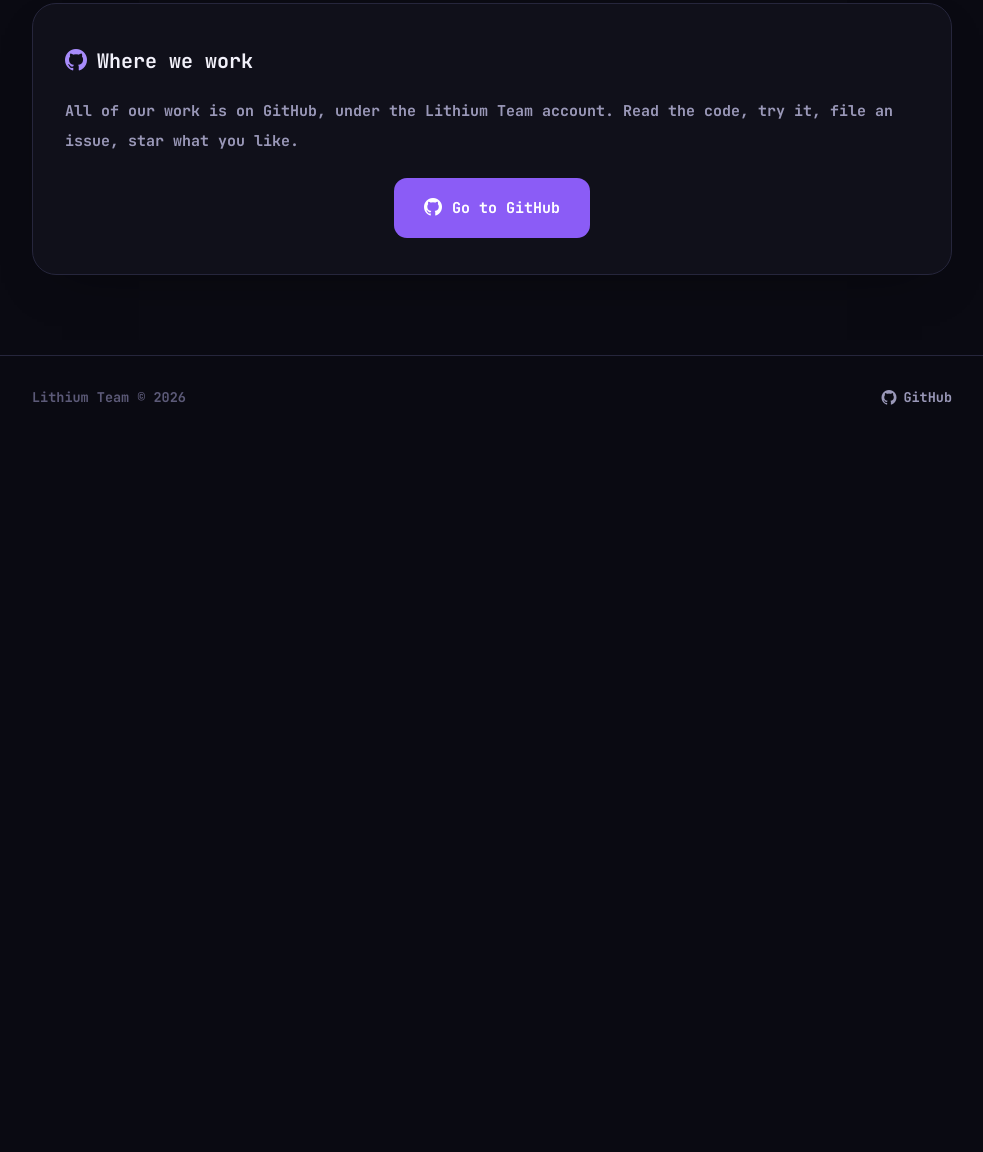
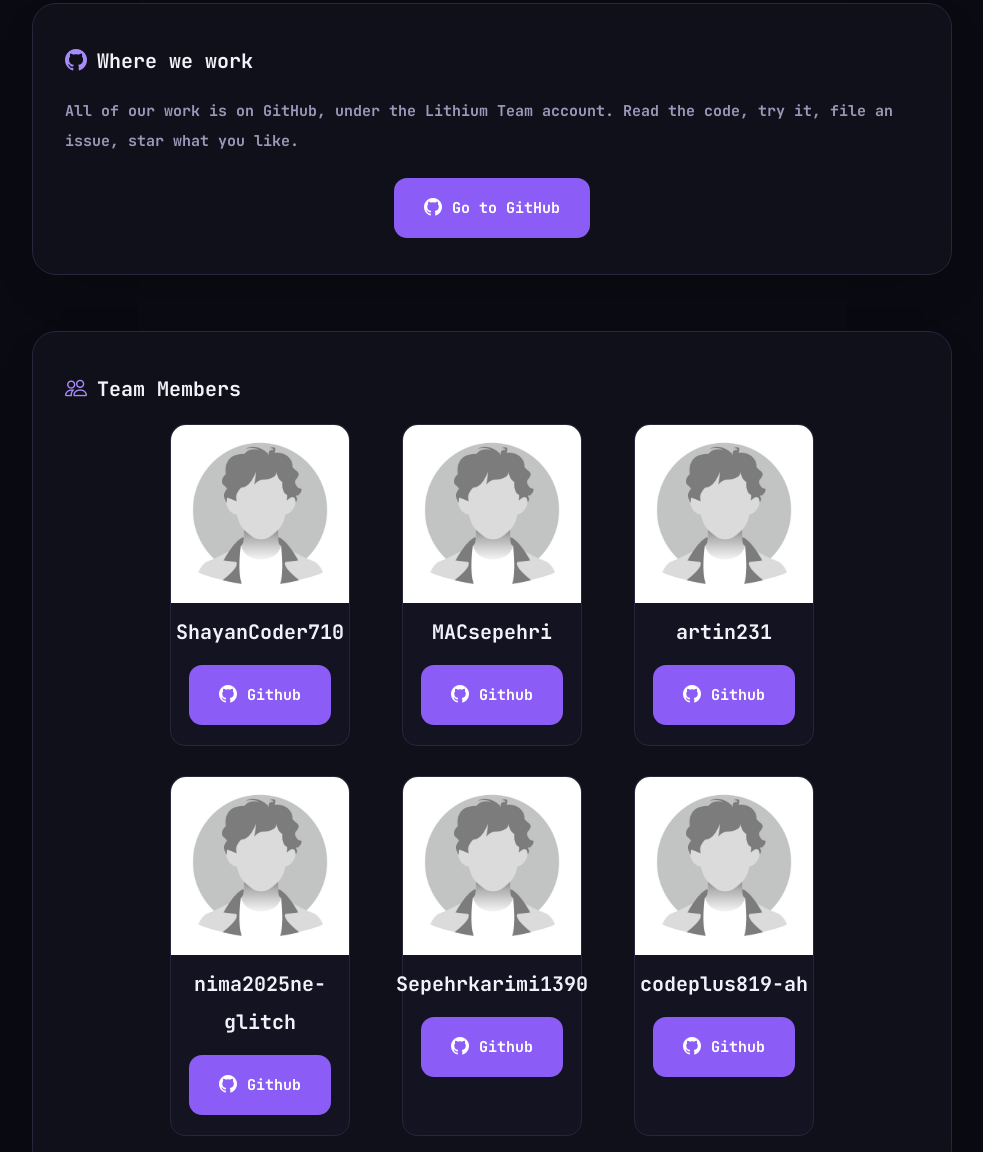
Before and after one commit to LithiumTeam/LithiumTeam.github.io, a plain HTML site: page index.html in a window 1280 px wide. Shown: the part 1145-2297 px from the top of the page, without its empty margins (148-1131 px from the left). Before the commit the page ends 1585 px from the top, so only its background shows below. Drawn offline with Linux system fonts and the light colour scheme; no server answers.

Commit message:
Added team-members part.

```diff
--- a/css/style.css
+++ b/css/style.css
@@ -296,24 +296,62 @@ footer p {
     font-size: 15px;
 }
 
-@media (max-width: 480px) {
-    .hero {
-        margin: 32px 16px;
-        padding: 36px 24px;
+.user-box {
+    width: 180px;
+    background: rgba(134, 110, 229, 0.036);
+    border-radius: 15px;
+    text-align: center;
+    border: 1px solid var(--border);
+}
+
+.user-box img {
+    max-width: 179px;
+    width: 100%;
+    border-top-right-radius: 15px;
+    border-top-left-radius: 15px;
+}
+
+.user-box h3 {
+    color: var(--text);
+    text-align: center;
+    margin-top: 10px;
+    display: flex;
+    justify-content: center;
+}
+
+.user-box a {
+    margin-bottom: 20px;
+}
+
+.team-members {
+    display: grid;
+    grid-template-columns: repeat(3, 180px);
+    justify-content: center;
+    column-gap: 52px;
+    row-gap: 30px;
+}
+
+@media (max-width: 736px) {
+    .team-members {
+        grid-template-columns: repeat(2, 180px);
+        column-gap: 15px;
     }
+}
 
-    .hero-logo {
-        width: 96px;
-        height: 96px;
+@media (max-width: 440px) {
+    .team-members {
+        grid-template-columns: 180px;
     }
+}
 
-    section {
-        padding: 0 16px 44px;
-    }
-
-    .about-box,
-    .repo-box {
-        padding: 32px 20px;
+@media (max-width: 665px) {
+    /* .team-member {
+        display: grid;
+        grid-template-columns: repeat(2, minmax(0, 1fr));
+        gap: 15px;
+    } */
+    .user-box h3 {
+        font-size: 13px;
     }
 }
 
--- a/index.html
+++ b/index.html
@@ -78,6 +78,70 @@
                 </div>
             </div>
         </section>
+
+        <section aria-labelledby="users">
+            <div class="about-box">
+                <h3><i class="bi bi-people"></i>
+                <span class="t" data-fa="اعصای تیم" data-en="Team Members">اعصای تیم</span></h3>
+                <div>
+                    <div class="team-members">
+                        <div class="user-box">
+                            <img src="/images/anon.png" alt="ShayanCoder710" id="ShayanCoder710">
+                            <h3>ShayanCoder710</h3>
+                            <a class="btn-accent" href="https://github.com/ShayanCoder710" target="_blank">
+                                <i class="bi bi-github"></i>
+                                <span class="t" data-fa="گیتهاب" data-en="Github">گیتهاب</span>
+                            </a>
+                        </div>
+
+                        <div class="user-box">
+                            <img src="/images/anon.png" alt="MACsepehri" id="MACsepehri">
+                            <h3>MACsepehri</h3>
+                            <a class="btn-accent" href="https://github.com/MACsepehri" target="_blank">
+                                <i class="bi bi-github"></i>
+                                <span class="t" data-fa="گیتهاب" data-en="Github">گیتهاب</span>
+                            </a>
+                        </div>
+
+                        <div class="user-box">
+                            <img src="/images/anon.png" alt="artin231" id="artin231">
+                            <h3>artin231</h3>
+                            <a class="btn-accent" href="https://github.com/artin231" target="_blank">
+                                <i class="bi bi-github"></i>
+                                <span class="t" data-fa="گیتهاب" data-en="Github">گیتهاب</span>
+                            </a>
+                        </div>
+
+                        <div class="user-box">
+                            <img src="/images/anon.png" alt="nima2025ne-glitch" id="nima2025ne-glitch">
+                            <h3>nima2025ne-glitch</h3>
+                            <a class="btn-accent" href="https://github.com/nima2025ne-glitch" target="_blank">
+                                <i class="bi bi-github"></i>
+                                <span class="t" data-fa="گیتهاب" data-en="Github">گیتهاب</span>
+                            </a>
+                        </div>
+
+                        <div class="user-box">
+                            <img src="/images/anon.png" alt="Sepehrkarimi1390" id="Sepehrkarimi1390">
+                            <h3>Sepehrkarimi1390</h3>
+                            <a class="btn-accent" href="https://github.com/Sepehrkarimi1390" target="_blank">
+                                <i class="bi bi-github"></i>
+                                <span class="t" data-fa="گیتهاب" data-en="Github">گیتهاب</span>
+                            </a>
+                        </div>
+
+                        <div class="user-box">
+                            <img src="/images/anon.png" alt="codeplus819-ah" id="codeplus819-ah">
+                            <h3>codeplus819-ah</h3>
+                            <a class="btn-accent" href="https://github.com/codeplus819-ah" target="_blank">
+                                <i class="bi bi-github"></i>
+                                <span class="t" data-fa="گیتهاب" data-en="Github">گیتهاب</span>
+                            </a>
+                        </div>
+                    </div>
+                </div>
+            </div>
+        </section>
     </main>
 
     <footer>
@@ -92,6 +156,7 @@
         </div>
     </footer>
     <script src="js/lang.js"></script>
+    <script src="js/profile.js"></script>
 </body>
 
 </html>
--- a/js/lang.js
+++ b/js/lang.js
@@ -1,5 +1,6 @@
 const html = document.documentElement;
 let lang = localStorage.getItem('li-team-lang') || 'en';
+let auto_font =  document.querySelector('h3.auto-font');
 
 function applyLang(l) {
     document.querySelectorAll('.t').forEach(el => {
@@ -10,6 +11,13 @@ function applyLang(l) {
     document.getElementById('langLabel').textContent = l === 'en' ? 'FA' : 'EN';
     document.title = l === 'en' ? 'Lithium Team' : 'تیم لیتیوم';
     localStorage.setItem('li-team-lang', l);
+    if (l==='en') {
+        auto_font.style.fontSize = '16px';
+        auto_font.style.marginTop = '14px';
+        document.querySelector('a.auto-space').style.marginTop = '8px';
+    } else {
+        auto_font.style.marginTop = '14px';
+    }
 }
 
 function toggleLang() {
--- /dev/null
+++ b/js/profile.js
@@ -0,0 +1,30 @@
+let profileImageUrl = [
+    ['ShayanCoder710','https://avatars.githubusercontent.com/u/222996328?v=4'],
+    ['MACsepehri','https://avatars.githubusercontent.com/u/223106221?v=4'],
+    ['artin231','https://avatars.githubusercontent.com/u/286941337?v=4'],
+    ['nima2025ne-glitch','https://avatars.githubusercontent.com/u/227001760?v=4'],
+    ['Sepehrkarimi1390','https://avatars.githubusercontent.com/u/195758769?v=4'],
+    ['codeplus819-ah','https://avatars.githubusercontent.com/u/109726336?v=4']
+];
+
+const update_profiles = async () => {
+    for (const data of profileImageUrl) {
+        let imageId = data[0];
+        let imageUrl = data[1];
+
+        try {
+            let first_req = await fetch(imageUrl);
+
+            if (!first_req.ok) continue;
+
+            let image_blob = await first_req.blob();
+            let image_object = URL.createObjectURL(image_blob);
+
+            document.getElementById(imageId).src = image_object;
+        } catch (error) {
+            console.error(error);
+        }
+    }
+};
+
+update_profiles();
```
Also changed, not shown: images/anon.png (added).
